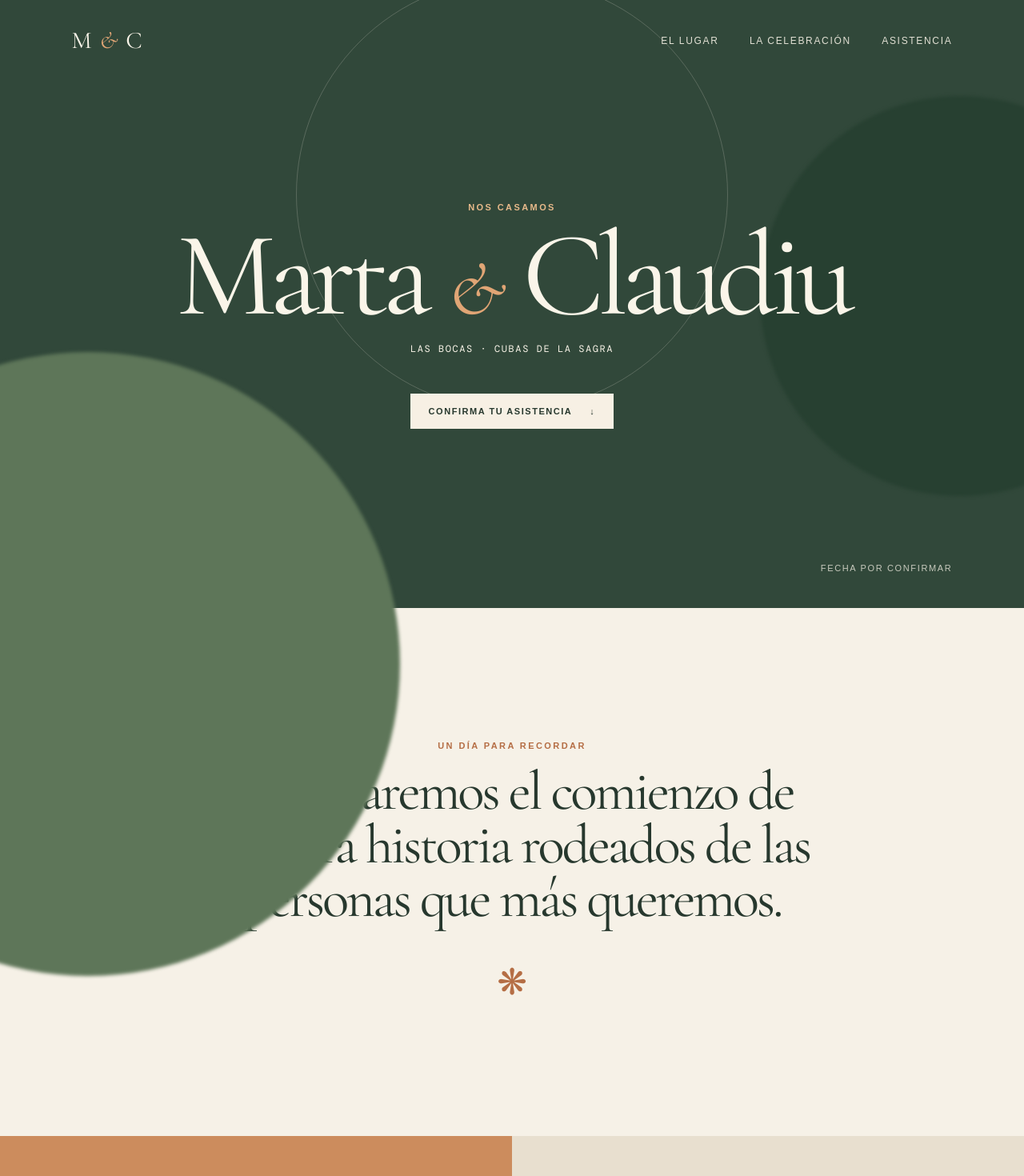
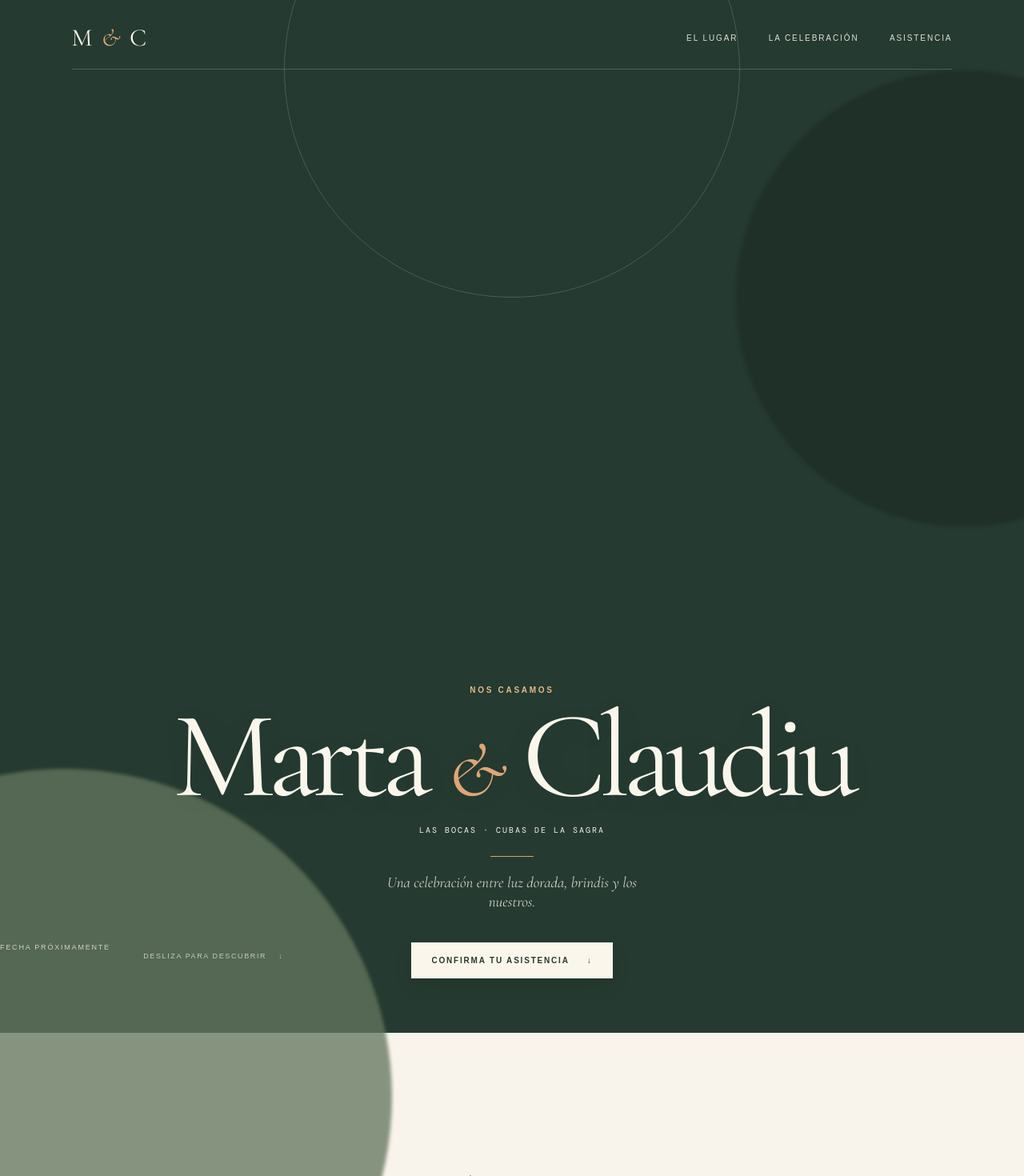
Before and after one commit to claudiusava/wedding-marta-claudiu, an Angular app: page / in a window 1280 px wide. Shown: the top 1470 px of the page at 80% size. Built offline with nearby package versions, Linux system fonts and the light colour scheme.

Commit message:
Refine wedding website visual style

```diff
--- a/angular.json
+++ b/angular.json
@@ -52,8 +52,8 @@
                 },
                 {
                   "type": "anyComponentStyle",
-                  "maximumWarning": "7kb",
-                  "maximumError": "9kb"
+                  "maximumWarning": "8kb",
+                  "maximumError": "10kb"
                 }
               ],
               "outputHashing": "all"
--- a/src/app/app.component.html
+++ b/src/app/app.component.html
@@ -14,9 +14,12 @@
       <p class="eyebrow">Nos casamos</p>
       <h1>Marta <i>&amp;</i> Claudiu</h1>
       <p class="hero-detail">Las Bocas · Cubas de la Sagra</p>
+      <span class="hero-rule" aria-hidden="true"></span>
+      <p class="hero-subtitle">Una celebración entre luz dorada, brindis y los nuestros.</p>
       <a class="button button-light" href="#rsvp">Confirma tu asistencia <span>↓</span></a>
     </div>
-    <p class="date-note">Fecha por confirmar</p>
+    <p class="date-note">Fecha próximamente</p>
+    <p class="hero-scroll" aria-hidden="true">Desliza para descubrir <span>↓</span></p>
   </section>
 
   <section class="intro section-shell" aria-labelledby="bienvenida">
--- a/src/app/app.component.scss
+++ b/src/app/app.component.scss
@@ -1,17 +1,17 @@
 :host {
   display: block;
-  color: #27382e;
-  background: #f6f1e7;
+  color: #25362c;
+  background: #f8f4ec;
 }
 
 main { overflow: hidden; }
 
 .hero {
   position: relative;
-  min-height: 760px;
-  padding: 32px clamp(24px, 7vw, 112px) 48px;
-  color: #faf5e9;
-  background: #31483a;
+  min-height: 810px;
+  padding: 28px clamp(24px, 7vw, 112px) 48px;
+  color: #fbf6ec;
+  background: #253a30;
   isolation: isolate;
 }
 
@@ -23,55 +23,63 @@ main { overflow: hidden; }
   filter: blur(2px);
 }
 
-.hero::before { width: 780px; height: 780px; left: -280px; bottom: -460px; background: #5e7659; }
-.hero::after { width: 500px; height: 500px; right: -170px; top: 120px; background: #274031; }
+.hero::before { width: 820px; height: 820px; left: -330px; bottom: -490px; background: #63775e; opacity: .76; }
+.hero::after { width: 570px; height: 570px; right: -210px; top: 88px; background: #1f3028; }
 
-nav { display: flex; align-items: center; justify-content: space-between; gap: 20px; }
-.monogram, footer p { font-family: 'Cormorant Garamond', Georgia, serif; font-size: 30px; letter-spacing: .05em; text-decoration: none; color: inherit; }
+.hero > * { position: relative; }
+.hero::selection { color: #253a30; background: #f2cfa8; }
+
+nav { display: flex; align-items: center; justify-content: space-between; gap: 20px; padding-bottom: 20px; border-bottom: 1px solid rgba(250, 245, 234, .2); }
+.monogram, footer p { font-family: 'Cormorant Garamond', Georgia, serif; font-size: 31px; letter-spacing: .07em; text-decoration: none; color: inherit; }
 .monogram span, footer span, h1 i { color: #e0a575; font-style: italic; }
-.nav-links { display: flex; gap: clamp(16px, 3vw, 42px); font-size: 12px; letter-spacing: .14em; text-transform: uppercase; }
+.nav-links { display: flex; gap: clamp(16px, 3vw, 42px); font-size: 10px; letter-spacing: .19em; text-transform: uppercase; }
 .nav-links a { color: inherit; text-decoration: none; opacity: .88; }
 .nav-links a:hover { opacity: 1; }
 
-.hero-copy { max-width: 900px; margin: clamp(130px, 23vh, 220px) auto 0; text-align: center; }
-.eyebrow { margin: 0 0 18px; font-size: 11px; font-weight: 600; letter-spacing: .22em; text-transform: uppercase; color: #e8ba8b; }
+.hero-copy { max-width: 940px; margin: clamp(150px, 25vh, 242px) auto 0; text-align: center; }
+.eyebrow { margin: 0 0 18px; font-size: 10px; font-weight: 600; letter-spacing: .27em; text-transform: uppercase; color: #e7b986; }
 .eyebrow.ink { color: #b56e45; }
 h1, h2, h3, p { margin-top: 0; }
 h1, h2 { font-family: 'Cormorant Garamond', Georgia, serif; font-weight: 400; }
-h1 { margin-bottom: 22px; font-size: clamp(68px, 12vw, 150px); line-height: .82; letter-spacing: -.06em; }
+h1 { margin-bottom: 25px; font-size: clamp(70px, 12vw, 155px); line-height: .78; letter-spacing: -.065em; text-shadow: 0 5px 36px rgba(0, 0, 0, .08); }
 h1 i { font-size: .63em; font-weight: 300; padding: 0 .04em; }
-.hero-detail { font-family: 'DM Mono', monospace; font-size: 12px; letter-spacing: .13em; text-transform: uppercase; }
-.button { display: inline-flex; align-items: center; justify-content: center; gap: 22px; padding: 16px 23px; text-decoration: none; font-size: 11px; font-weight: 700; letter-spacing: .14em; text-transform: uppercase; transition: transform .2s, background .2s; }
+.hero-detail { font-family: 'DM Mono', monospace; font-size: 10px; letter-spacing: .2em; text-transform: uppercase; }
+.hero-rule { display: block; width: 54px; height: 1px; margin: 26px auto 20px; background: #dca473; }
+.hero-subtitle { max-width: 330px; margin: auto; color: rgba(251, 246, 236, .8); font: italic 19px/1.3 'Cormorant Garamond', Georgia, serif; }
+.button { display: inline-flex; align-items: center; justify-content: center; gap: 22px; padding: 17px 25px; text-decoration: none; font-size: 10px; font-weight: 700; letter-spacing: .18em; text-transform: uppercase; transition: transform .2s, background .2s, color .2s; }
 .button:hover { transform: translateY(-3px); }
-.button-light { margin-top: 36px; color: #27382e; background: #f7f0e4; }
-.button-dark { margin-top: 20px; color: #f7f0e4; background: #31483a; }
-.rsvp-form { display: grid; grid-template-columns: repeat(2, 1fr); gap: 20px 16px; margin-top: 42px; text-align: left; }
+.button-light { margin-top: 38px; color: #253a30; background: #fbf6ec; box-shadow: 0 10px 25px rgba(0,0,0,.08); }
+.button-light:hover { background: #eec99f; }
+.button-dark { margin-top: 20px; color: #f7f0e4; background: #253a30; }
+.rsvp-form { display: grid; grid-template-columns: repeat(2, 1fr); gap: 20px 16px; margin-top: 46px; text-align: left; }
 .rsvp-form label { display: grid; gap: 8px; color: #5f513f; font-size: 10px; font-weight: 700; letter-spacing: .13em; text-transform: uppercase; }.rsvp-form .full { grid-column: 1 / -1; }
 .rsvp-form input, .rsvp-form select, .rsvp-form textarea { width: 100%; padding: 13px 0; border: 0; border-bottom: 1px solid #cbbba7; border-radius: 0; outline: 0; color: #27382e; background: transparent; font: 15px Arial, sans-serif; letter-spacing: 0; text-transform: none; }.rsvp-form select { cursor: pointer; }.rsvp-form input:focus, .rsvp-form select:focus, .rsvp-form textarea:focus { border-color: #b56e45; }.rsvp-form textarea { resize: vertical; }
 .rsvp-form .button { justify-self: center; grid-column: 1 / -1; margin-top: 15px; border: 0; cursor: pointer; }.rsvp-form .button:disabled { cursor: not-allowed; opacity: .45; transform: none; }.form-alert { grid-column: 1 / -1; margin: 0; color: #8b5a40; text-align: center; font-size: 12px; }.honeypot { position: absolute; left: -10000px; width: 1px !important; height: 1px; overflow: hidden; }
 .success-message { display: grid; gap: 8px; margin: 38px auto 0; color: #31483a; font-family: 'Cormorant Garamond', Georgia, serif; font-size: 29px; }.success-message span { color: #b56e45; font-family: Arial, sans-serif; font-size: 20px; }.success-message strong { font-weight: 400; }
-.date-note { position: absolute; right: clamp(24px, 7vw, 112px); bottom: 44px; margin: 0; font-size: 11px; letter-spacing: .15em; text-transform: uppercase; opacity: .75; }
-.sun { position: absolute; left: 50%; top: 32%; z-index: -1; width: min(45vw, 540px); aspect-ratio: 1; border: 1px solid rgba(247, 240, 228, .2); border-radius: 50%; transform: translate(-50%, -50%); }
+.date-note { position: absolute; right: clamp(24px, 7vw, 112px); bottom: 44px; margin: 0; font-size: 9px; letter-spacing: .2em; text-transform: uppercase; opacity: .75; }
+.hero-scroll { position: absolute; left: clamp(24px, 7vw, 112px); bottom: 43px; margin: 0; color: rgba(251,246,236,.68); font-size: 9px; letter-spacing: .18em; text-transform: uppercase; }.hero-scroll span { margin-left: 11px; color: #e7b986; }
+.sun { position: absolute; left: 50%; top: 31%; z-index: -1; width: min(48vw, 570px); aspect-ratio: 1; border: 1px solid rgba(247, 240, 228, .19); border-radius: 50%; transform: translate(-50%, -50%); }
 
-.section-shell { padding: clamp(85px, 13vw, 180px) clamp(24px, 14vw, 220px); text-align: center; }
-.intro h2 { max-width: 850px; margin: 0 auto; font-size: clamp(40px, 5.4vw, 76px); line-height: .97; letter-spacing: -.045em; }
-.olive-branch { margin-top: 43px; font-size: 45px; color: #b56e45; }
+.section-shell { padding: clamp(96px, 14vw, 196px) clamp(24px, 14vw, 220px); text-align: center; }
+.intro { position: relative; }.intro::before, .intro::after { content: '✦'; position: absolute; top: 50%; color: #d6a070; font-size: 17px; }.intro::before { left: 9%; }.intro::after { right: 9%; }
+.intro h2 { max-width: 850px; margin: 0 auto; font-size: clamp(40px, 5.4vw, 78px); line-height: .94; letter-spacing: -.05em; }
+.olive-branch { margin-top: 46px; font-size: 36px; color: #b56e45; }
 
-.venue { display: grid; grid-template-columns: 1fr 1fr; min-height: 650px; background: #e8dfcf; }
-.venue-image { position: relative; overflow: hidden; min-height: 480px; background: #cc8c5d; }
+.venue { display: grid; grid-template-columns: 1fr 1fr; min-height: 680px; background: #ebe3d6; }
+.venue-image { position: relative; overflow: hidden; min-height: 480px; background: #c68758; }
 .arch { position: absolute; border-radius: 230px 230px 0 0; }
 .arch-back { width: 68%; height: 76%; left: -11%; bottom: 0; background: #dfb486; }
 .arch-front { width: 67%; height: 87%; right: -8%; bottom: 0; background: #334b3c; }
 .olive { position: absolute; z-index: 1; width: 13px; height: 13px; background: #f3ddbc; border-radius: 100% 0 100% 0; transform: rotate(28deg); box-shadow: 20px 14px #f3ddbc, 41px 24px #f3ddbc, 55px 43px #f3ddbc, 76px 55px #f3ddbc, 95px 76px #f3ddbc; }
 .olive::after { content: ''; position: absolute; width: 2px; height: 142px; background: #f3ddbc; transform: rotate(-48deg); transform-origin: top; opacity: .85; }
 .olive-one { top: 21%; left: 22%; }.olive-two { right: 18%; bottom: 25%; transform: rotate(190deg) scale(.75); }
-.venue-copy { align-self: center; max-width: 470px; padding: 72px clamp(28px, 8vw, 130px); }
+.venue-copy { align-self: center; max-width: 500px; padding: 78px clamp(30px, 8vw, 130px); }
 .venue h2, .celebration h2, .rsvp h2 { margin-bottom: 22px; font-size: clamp(48px, 5vw, 68px); line-height: .9; letter-spacing: -.04em; }
 .venue-copy > p:not(.eyebrow), .rsvp-card > p:not(.eyebrow), .lead { color: #536054; line-height: 1.8; font-size: 16px; }
 .text-link { display: inline-block; margin-top: 30px; padding-bottom: 7px; border-bottom: 1px solid #b56e45; color: #27382e; text-decoration: none; font-size: 11px; font-weight: 700; letter-spacing: .14em; text-transform: uppercase; }
 .text-link span { margin-left: 20px; color: #b56e45; }
 
-.celebration { background: #f9f5ec; }
+.celebration { background: #fbf8f1; }
 .celebration h2 { font-size: clamp(54px, 6vw, 86px); }
 .lead { max-width: 520px; margin: 0 auto; }
 .timeline { display: grid; grid-template-columns: repeat(3, 1fr); max-width: 920px; margin: 75px auto 0; text-align: left; border-top: 1px solid #c8bfae; }
@@ -79,12 +87,12 @@ h1 i { font-size: .63em; font-weight: 300; padding: 0 .04em; }
 .timeline span { display: block; margin-bottom: 42px; color: #b56e45; font: 11px 'DM Mono', monospace; }
 .timeline h3 { margin-bottom: 9px; font: 400 31px 'Cormorant Garamond', Georgia, serif; }.timeline p { color: #657064; font-size: 14px; }
 
-.rsvp { padding: clamp(60px, 10vw, 120px) 24px; background: #d6a070; }
-.rsvp-card { max-width: 820px; margin: auto; padding: clamp(56px, 9vw, 112px) clamp(25px, 10vw, 120px); text-align: center; background: #f8f2e7; }
+.rsvp { padding: clamp(70px, 11vw, 135px) 24px; background: #c98a5b; }
+.rsvp-card { max-width: 850px; margin: auto; padding: clamp(60px, 9vw, 120px) clamp(25px, 10vw, 120px); text-align: center; background: #fbf6ec; box-shadow: 0 24px 50px rgba(67, 43, 27, .12); }
 .rsvp h2 { font-size: clamp(46px, 5.6vw, 75px); }
-footer { padding: 56px 24px; color: #f7f0e4; text-align: center; background: #27382e; } footer p { margin-bottom: 9px; } footer small { font-size: 10px; letter-spacing: .18em; text-transform: uppercase; opacity: .65; }
+footer { padding: 62px 24px; color: #f7f0e4; text-align: center; background: #22362b; } footer p { margin-bottom: 9px; } footer small { font-size: 9px; letter-spacing: .22em; text-transform: uppercase; opacity: .65; }
 
 @media (max-width: 720px) {
-  .hero { min-height: 650px; }.nav-links { display: none; }.venue { grid-template-columns: 1fr; }.venue-image { min-height: 380px; }.venue-copy { padding-block: 75px; }.timeline { grid-template-columns: 1fr; gap: 25px; }.timeline article, .timeline article + article { padding: 25px 0 0; border-right: 0; }.timeline span { margin-bottom: 15px; }.date-note { left: 24px; right: auto; }
+  .hero { min-height: 700px; }.nav-links, .hero-scroll { display: none; }.venue { grid-template-columns: 1fr; }.venue-image { min-height: 380px; }.venue-copy { padding-block: 75px; }.timeline { grid-template-columns: 1fr; gap: 25px; }.timeline article, .timeline article + article { padding: 25px 0 0; border-right: 0; }.timeline span { margin-bottom: 15px; }.date-note { left: 24px; right: auto; }.intro::before, .intro::after { display: none; }
   .rsvp-form { grid-template-columns: 1fr; }.rsvp-form .full { grid-column: auto; }.rsvp-form .button, .form-alert { grid-column: auto; }
 }
```
